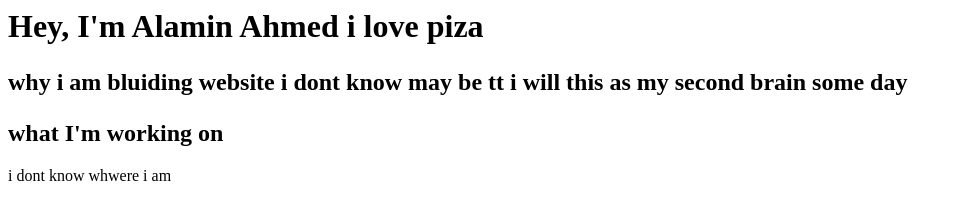
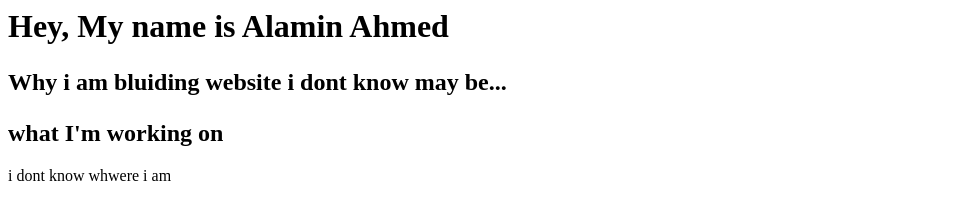
Before and after one commit to alamin2055/alamin, a plain HTML site: page index.html in a window 1280 px wide. Shown: the whole page, without its empty margins (0-961 px from the left). Drawn offline with Linux system fonts and the light colour scheme.

Commit message:
Update index.html

```diff
--- a/index.html
+++ b/index.html
@@ -1,11 +1,11 @@
 <html>
     <h1>
-        Hey, I'm Alamin Ahmed i love piza
+        Hey, My  name is Alamin Ahmed
     </h1>
     <body>
         <h2>
         <p>
-            why i am bluiding website i dont know may be  tt i will this as my second brain some day
+            Why i am bluiding website i dont know may be...
         </pp>
         <h2>what I'm working on</h2>
         <p>
```
